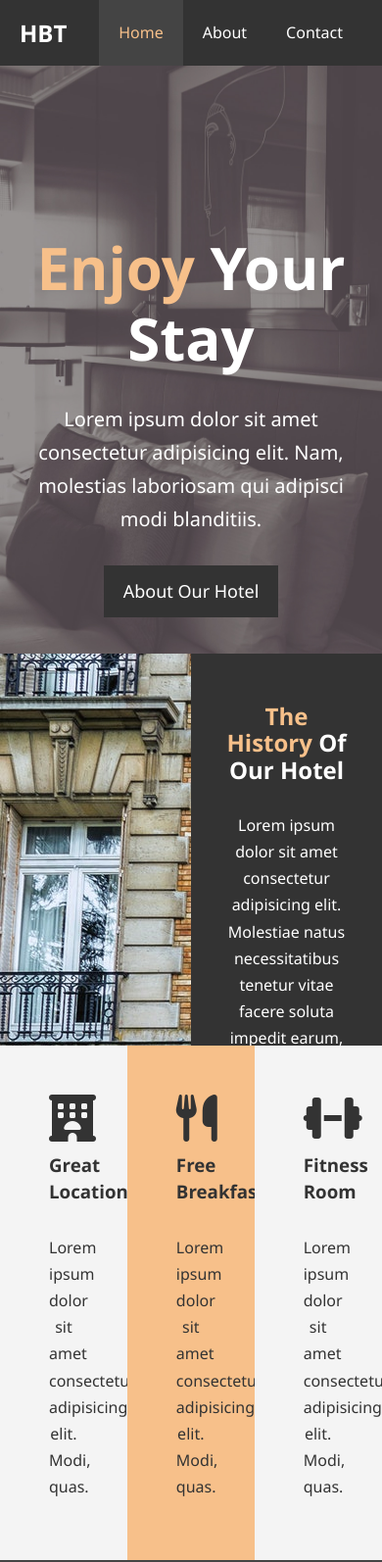
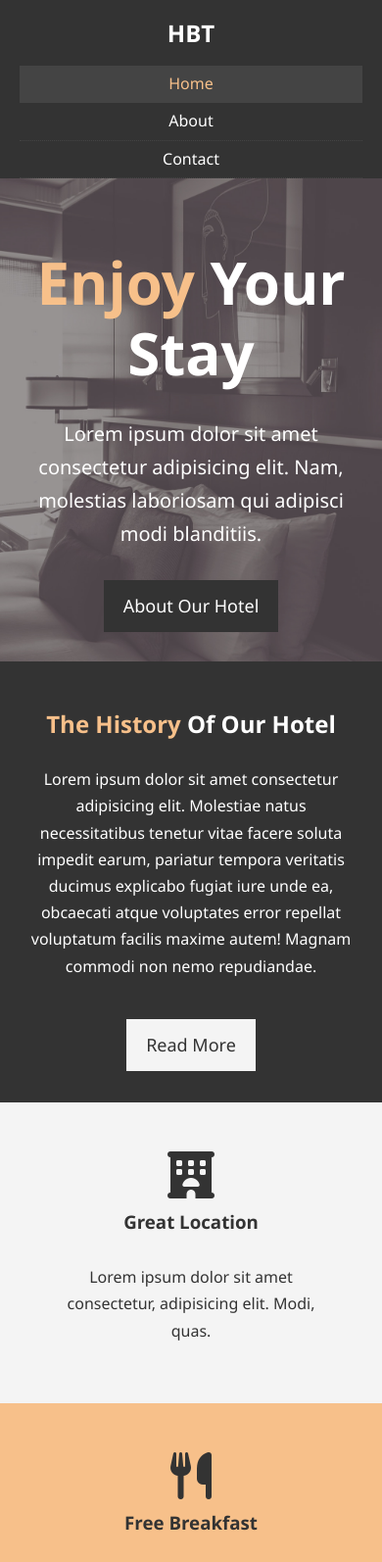
Before and after one commit to AEM-Bot/UI-From-Scratch, a plain HTML site: page index.html in a window 390 px wide. Shown: the top 1594 px of the page at 98% size. Drawn offline with Linux system fonts and the light colour scheme.

Commit message:
Responsive using Floats

```diff
--- a/about.html
+++ b/about.html
@@ -7,6 +7,7 @@
     <meta name="description" content="Welcome to the most extraordianry hotel in New Jersey">
     <meta name="keywords" content="hotel,new jersey hotel">
     <link rel="stylesheet" href="css/style.css">
+    <link rel="stylesheet" media="screen and (max-width:767px)" href="css/mobile.css">
     <title>Hotel BT | About</title>
 </head>
 
--- /dev/null
+++ b/css/mobile.css
@@ -0,0 +1,53 @@
+#navbar .logo{
+    float: none;
+    text-align: center;
+}
+#navbar ul, #navbar ul li{
+    float: none;
+    text-align: center;
+}
+#navbar ul li a{
+    padding: 5px;
+    border-bottom: #444444 dotted 1px;
+}
+#showcase{
+    height: 100%;
+}
+
+#showcase .showcase-content{
+    padding-top: 70px;
+    padding-bottom: 30px;
+}
+/* home info */
+#home-info .info-img{
+    display: none;
+
+}
+
+#home-info .info-content{
+    float: none;
+    width: 100%;
+}
+
+/*Boxes */
+.box{
+    float: none;
+    width: 100%;
+}
+
+/* About */
+#about-info .info-left,#about-info .info-right{
+    float: none;
+    width: 100%;
+}
+#about-info .info-right{
+    margin-top: 30px;
+}
+.l-heading{
+    text-align: center;
+}
+
+/*Contact */
+#contact-info .box{
+    border-bottom: #444444 dotted 1px;
+}
--- a/css/style.css
+++ b/css/style.css
@@ -70,6 +70,7 @@ p{
 }
 .l-heading{
     font-size: 40px;
+    line-height: 1.2;
 }
 
 /*Padding utlitiy */
@@ -94,7 +95,7 @@ p{
     color: #ffffff;
 }
 
-#navbar h1{
+#navbar .logo{
     float: left;
     padding-top: 20px;
 }
@@ -141,7 +142,7 @@ p{
 /* Home Info */
 
 #home-info{
-    height: 400px;
+    height: 450px;
 }
 #home-info .info-img{
     float: left;
@@ -192,7 +193,7 @@ p{
 
 /*Testimonials*/
 #testimonials{
-    height: 600px;
+    height: 100%;
     background: url('../img/test-bg.jpg') no-repeat center center/cover;
     padding-top: 40px;
 }
--- a/index.html
+++ b/index.html
@@ -8,6 +8,7 @@
     <meta name="keywords" content="hotel,new jersey hotel">
     <script src="https://kit.fontawesome.com/da315f8764.js" crossorigin="anonymous"></script>
     <link rel="stylesheet" href="css/style.css">
+    <link rel="stylesheet" media="screen and (max-width:767px)" href="css/mobile.css">
     <title>Hotel BT | Welcome</title>
 </head>
 
```
Also changed, not shown: contact.html (+1 -0 lines).
